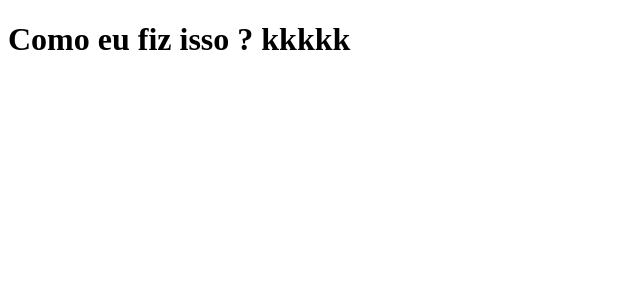
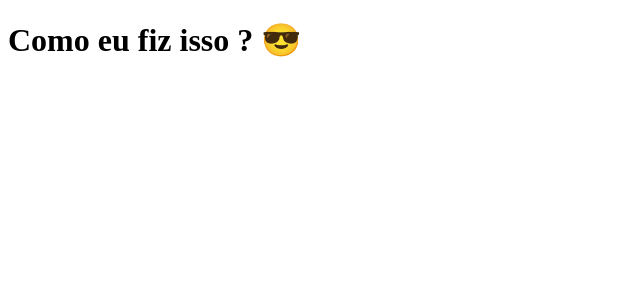
Before and after one commit to caieguics-boop/clone-tabnews, a Next.js app: page / in a window 1280 px wide. Shown: the top 300 px of the page, without its empty margins (0-640 px from the left). Built offline with nearby package versions, Linux system fonts and the light colour scheme.

Commit message:
modifica a frase

```diff
--- a/pages/index.js
+++ b/pages/index.js
@@ -1,5 +1,5 @@
 function Home() {
-    return <h1>Como eu fiz isso ? kkkkk</h1>
+    return <h1>Como eu fiz isso ? 😎</h1>
 }
 
 export default Home;
```
